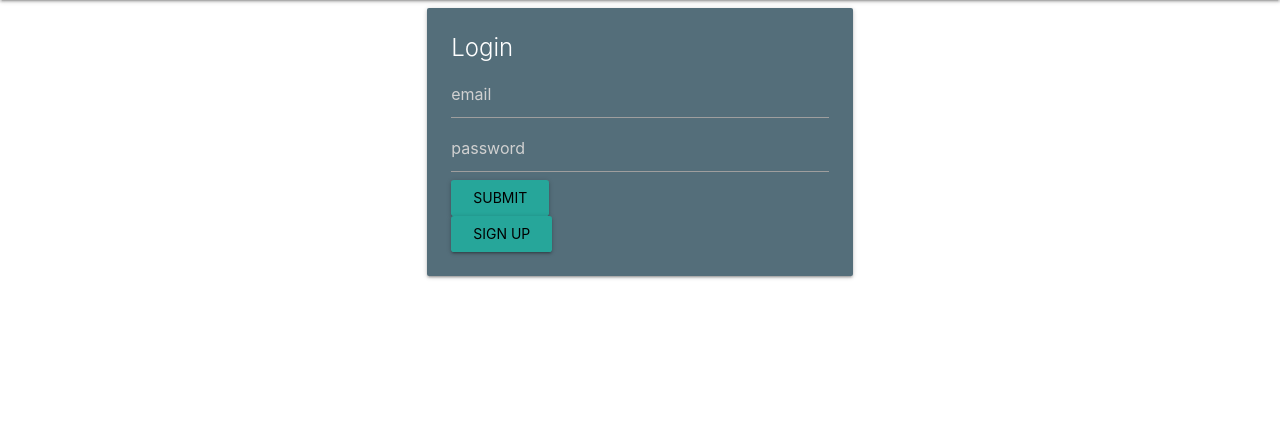
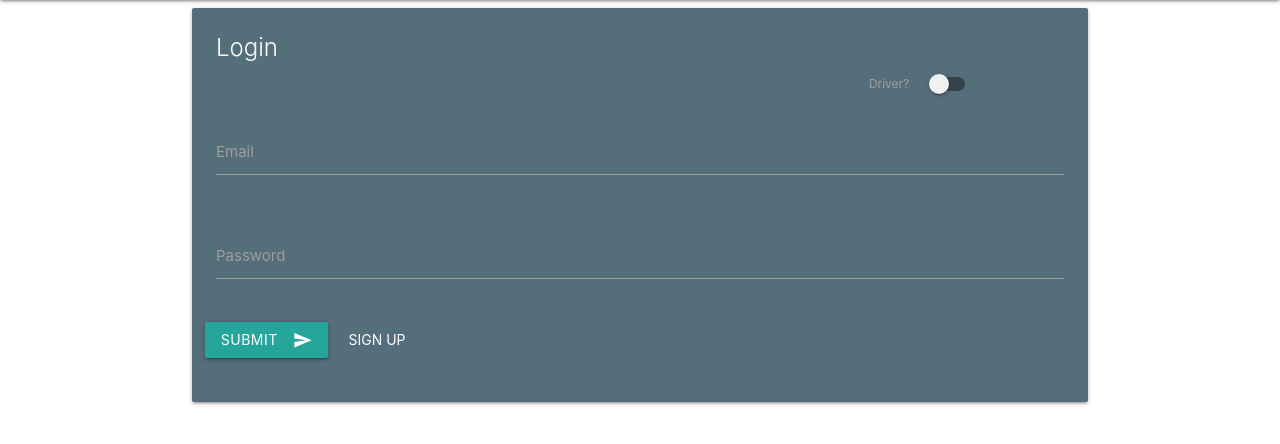
Before and after one commit to WonderGinger/Let-it-Fly, a PHP site: page / in a window 1280 px wide. Shown: the part 64-508 px from the top of the page. Run offline with PHP 8.4, Linux system fonts and the light colour scheme; some libraries are stand-ins or nearby versions.

Commit message:
Added button to login form and added input validation to email and password fields. Additionally, changed code structure to be more clear about grid usage, and changed the Sign Up button from a form to a link.

```diff
--- a/htdocs/loginform.php
+++ b/htdocs/loginform.php
@@ -1,23 +1,37 @@
 <?php
 echo <<<_END
-
+<div class="row card blue-grey darken-1">
+  <form class="col s12 card-content white-text" id="login" method="POST">
+    <div class="card-title">Login</div>
     <div class="row">
-    <div class="col s12 m6 offset-m3">
-      <div class="card blue-grey darken-1">
-        <div class="card-content white-text">
-          <span class="card-title">Login</span>
-          <form id="login" method="POST" enctype="multipart/form-data">
-            <input type="text" name="username" placeholder="email"><br/>
-            <input type="password" name="password" placeholder="password">
-            <input class="white-text btn waves-effect" type="submit" name="submit" value="submit">
-          </form>
-             <form action="register.html" method="get">
-                <input class="white-text btn waves-effect" type="submit" name="signup" value="sign up">
-            </form>
-        </div>
+      <div class="switch col s2 offset-s9">
+          <label>
+          Driver?
+            <input type="checkbox">
+            <span class="lever"></span>
+          </label>
       </div>
     </div>
-  </div>
+    <div class="row">
+      <div class="input-field col s12">
+        <input id="email" type="email" class="validate">
+        <label for="email">Email</label>
+      </div>
+    </div>
+    <div class="row">
+      <div class="input-field col s12">
+        <input id="password" type="password" class="validate">
+        <label for="password">Password</label>
+      </div>
+    </div>
+    <div class="row">
+      <button class="btn waves-effect waves-light" type="submit" name="action">Submit
+          <i class="material-icons right">send</i>
+      </button>
+      <a class="white-text btn-flat waves-light" href="register.html">SIGN UP</a>
+    </div>
+  </form>
+</div>
 _END;
 
 // require_once 'login.php';
```
